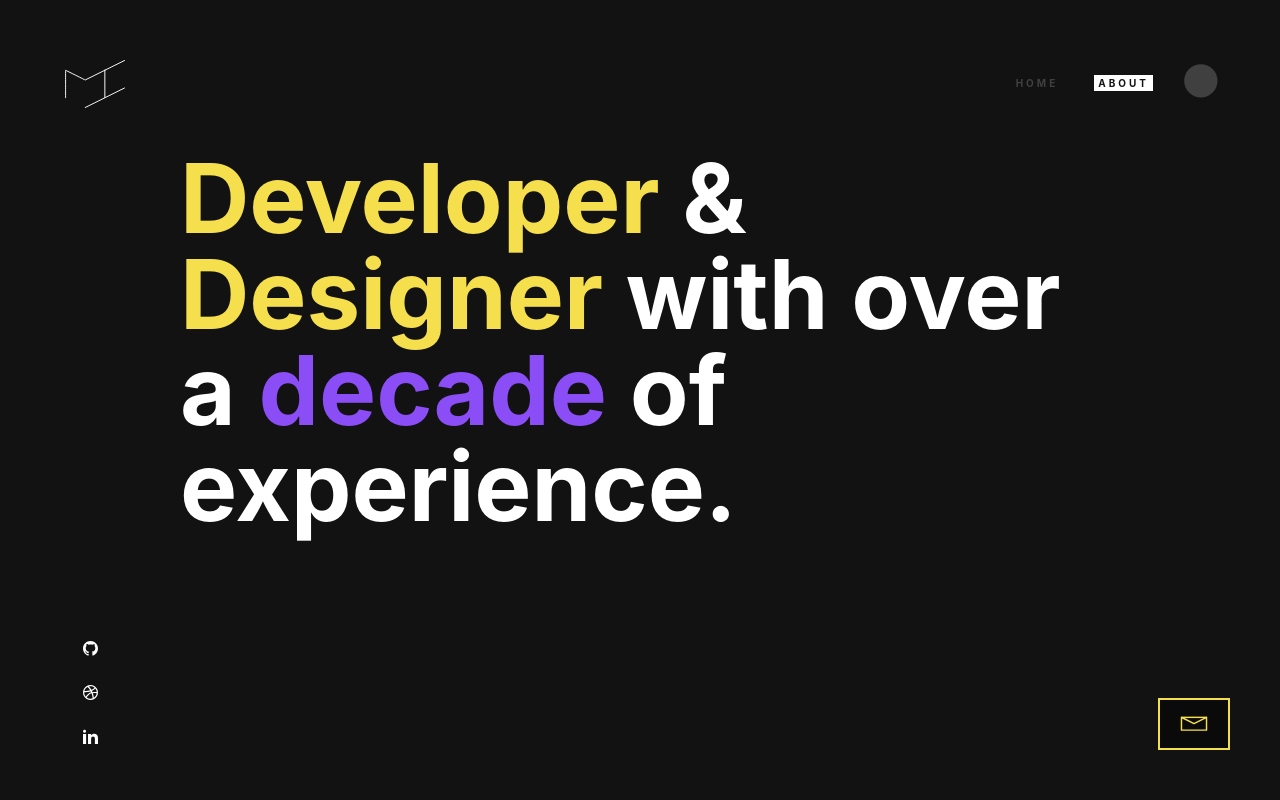
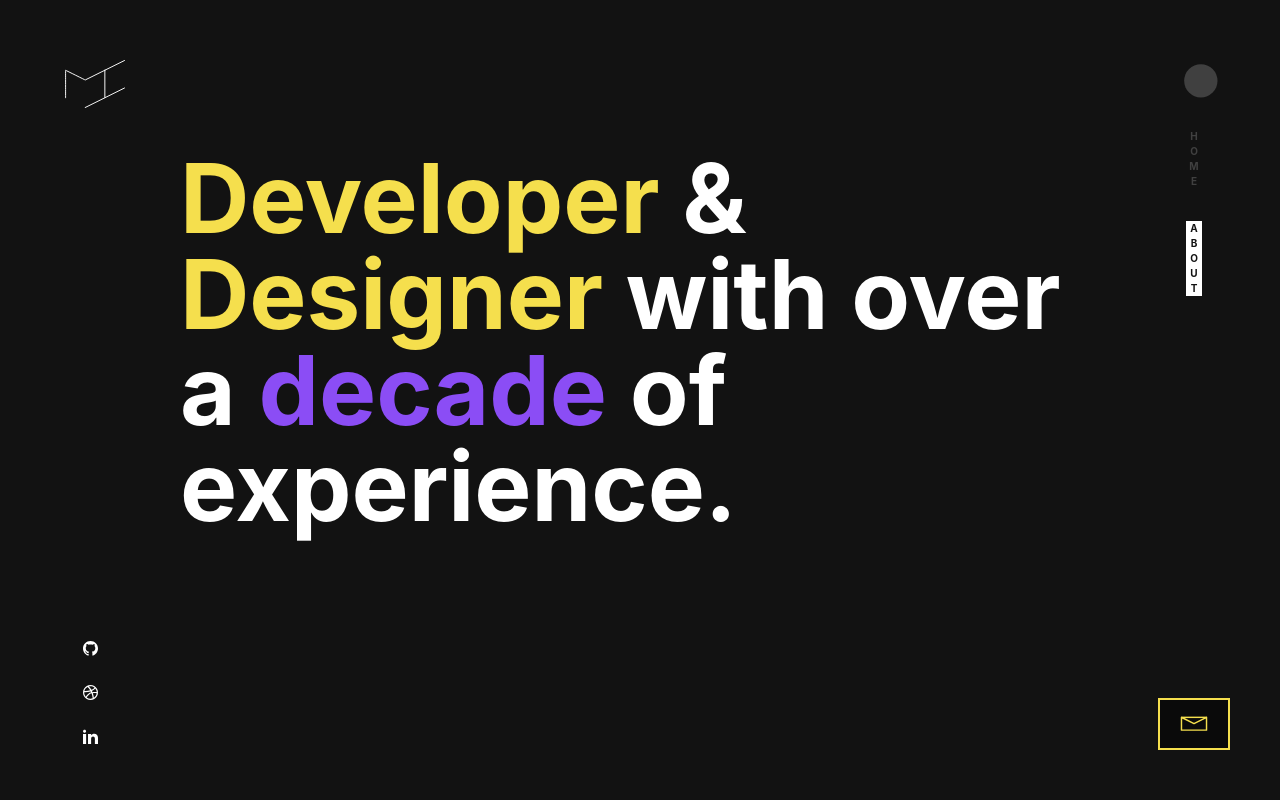
Before and after one commit to maximilianhagerf/hagerf_se-next, a Next.js app: page /about in a window 1280 px wide. Shown: the top 800 px of the page. Built offline with nearby package versions, Linux system fonts and the light colour scheme.

Commit message:
made navigation vertical

```diff
--- a/components/Navigation.js
+++ b/components/Navigation.js
@@ -8,12 +8,12 @@ import styles from "../styles/modules/Navigation.module.css";
 
 const links = [
   {
-    id: 1,
+    id: 2,
     name: "HOME",
     href: "/",
   },
   {
-    id: 2,
+    id: 1,
     name: "ABOUT",
     href: "/about",
   },
@@ -21,14 +21,14 @@ const links = [
 
 const variants = {
   hidden: (custom) => ({
-    y: -100,
+    x: 100,
     transition: {
       delay: custom * 0.2,
       duration: 0.5,
     },
   }),
   visible: (custom) => ({
-    y: 0,
+    x: 0,
     transition: {
       delay: custom * 0.5,
       duration: 0.5,
@@ -56,8 +56,6 @@ const variantsIndicator = {
 function NavItem(props) {
   const controls = useAnimation();
   const router = useRouter();
-
-  console.log(router.pathname === "/");
 
   useEffect(() => {
     if (router.pathname === "/") {
--- a/styles/modules/Navigation.module.css
+++ b/styles/modules/Navigation.module.css
@@ -1,20 +1,21 @@
 .Navigation {
-  @apply fixed flex font-bold;
-  padding-left: 180px;
-  top: 75px;
-  /* top: 65px; */
-  right: 95px;
+  @apply fixed flex font-bold flex-col;
+  right: 78px;
+  top: 130px;
 }
 
 .NavUnderline {
   @apply absolute bg-white mx-auto w-full h-full left-0;
+  margin-top: -1px;
   z-index: -1;
 }
 
 .Link {
-  @apply mr-6 sm:mr-8 flex flex-col relative text-gray-700 text-xs hover:text-white px-1 tracking-widest;
+  @apply mb-6 sm:mb-8 flex flex-col relative text-gray-700 text-xs hover:text-white tracking-widest;
   @apply transition-colors ease-in-out duration-500;
   letter-spacing: 3px;
+  text-orientation: upright;
+  writing-mode: vertical-rl;
 }
 
 .IsActive {
```
